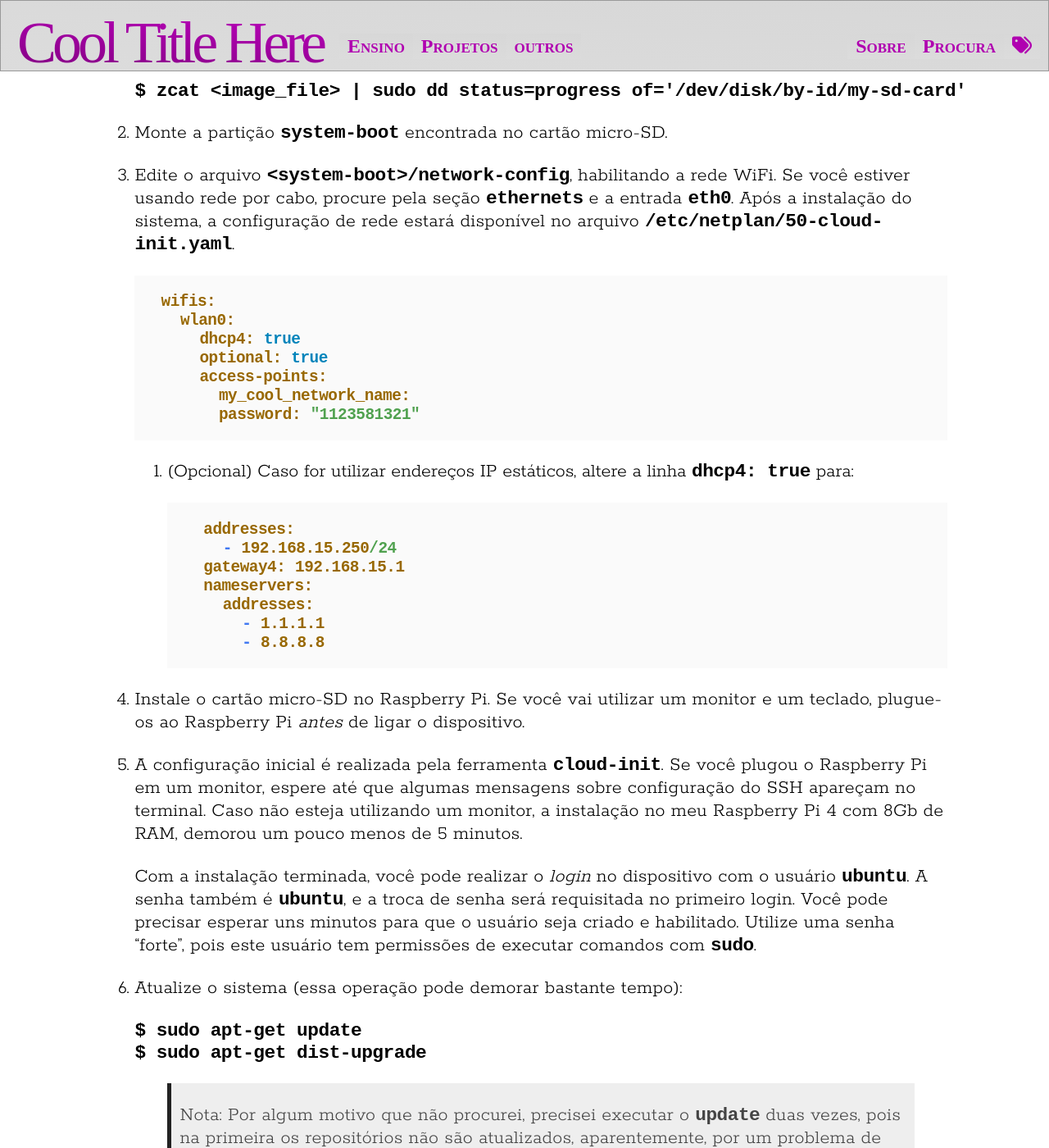
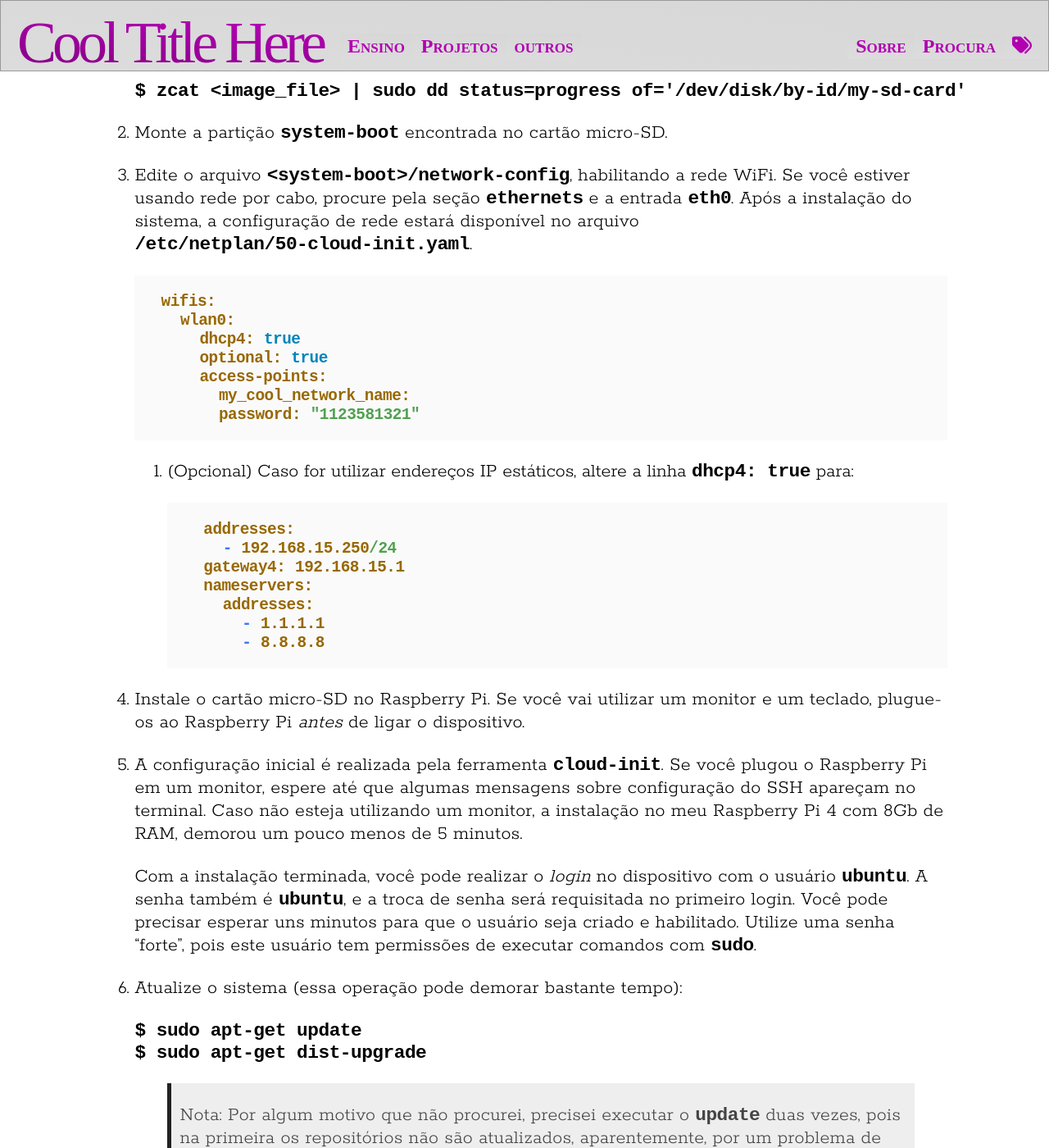
Before and after one commit to rafasgj/rafaeljeffman.com, a Jekyll site: the page built from raspberry/ubuntu-installation.md, in a window 1280 px wide and 1400 px high, scrolled down 830 px. Shown: the whole window at 82% size. Built offline with Jekyll 4.4.1, drawn with Linux system fonts in a browser that asks for light colours; nearby versions of some CDN libraries; some web fonts are replaced.

Commit message:
Fix line break for 'code' elements.

```diff
--- a/_sass/typography.scss
+++ b/_sass/typography.scss
@@ -160,7 +160,11 @@ blockquote {
   font-size: 90%;
 }
 
+pre > code {
+  white-space: pre !important;
+}
 code {
+  white-space: nowrap;
   @include code-font;
   * {
     @include code-font;
```
